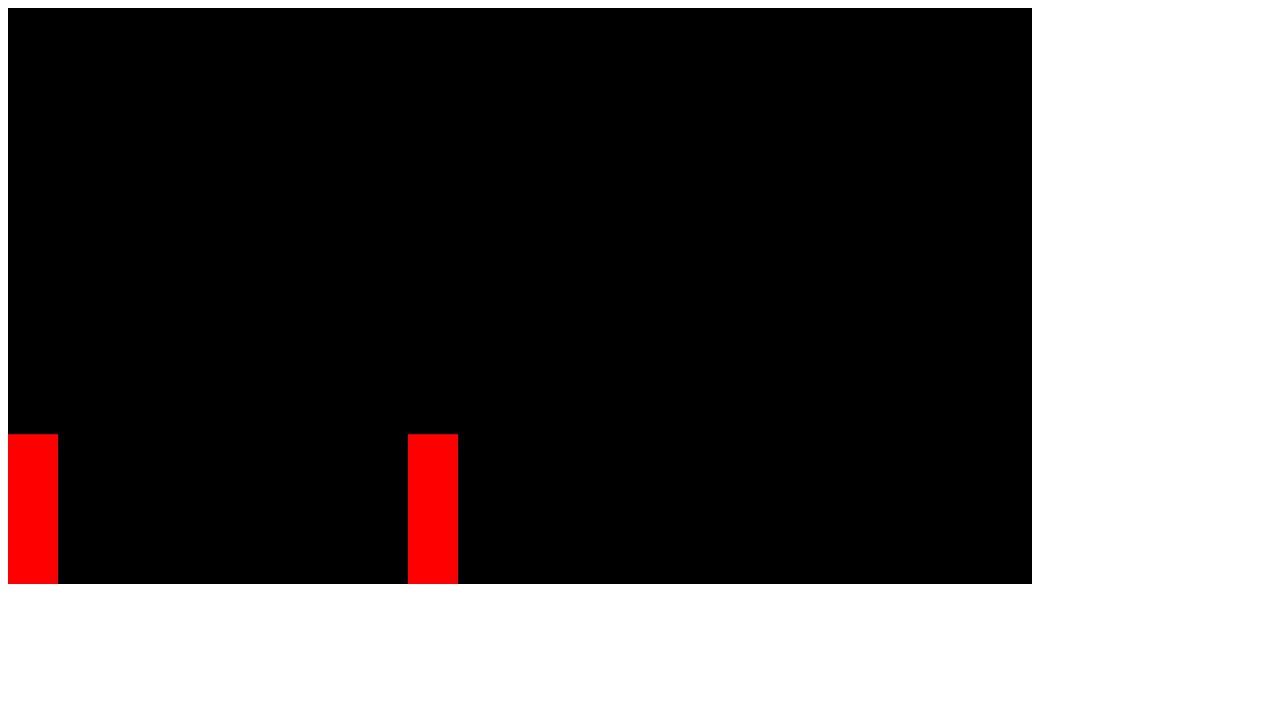
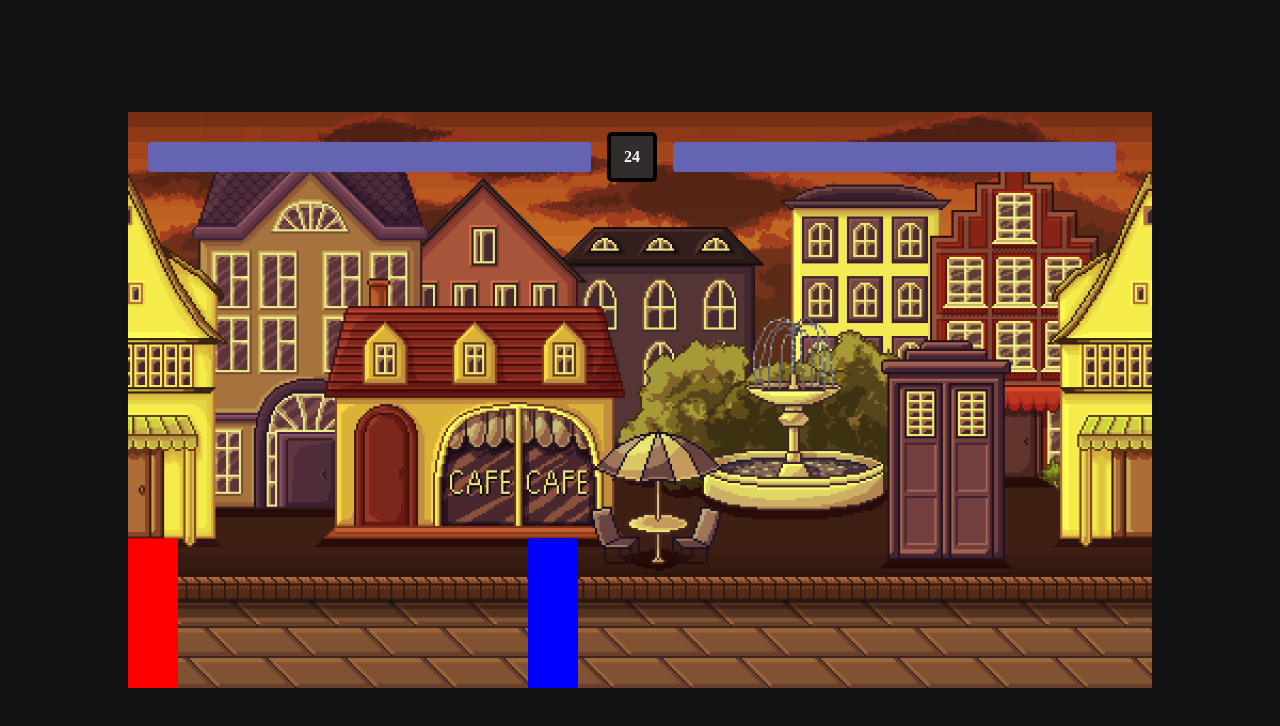
Before and after one commit to 87tawanzinho/fight, a plain HTML site: page index.html in a window 1280 px wide. Drawn offline with Linux system fonts and the light colour scheme.

Commit message:
some changes

```diff
--- /dev/null
+++ b/class/figther.js
@@ -0,0 +1,62 @@
+import { canvas, c } from "../objects/canvas.js";
+import { Sprite } from "./sprite.js";
+const gravity = 0.7;
+class Fighter {
+  constructor({ position, velocity, color, offset }) {
+    this.position = position;
+    this.velocity = velocity;
+    this.width = 50;
+    this.height = 150;
+    this.lastKey;
+
+    this.attackBox = {
+      position: {
+        x: this.position.x,
+        y: this.position.y,
+      },
+      width: 100,
+      height: 50,
+      offset,
+    };
+    this.health = 100;
+    this.isAttacking;
+    this.color = color;
+  }
+
+  draw() {
+    c.fillStyle = this.color;
+    c.fillRect(this.position.x, this.position.y, this.width, this.height); // what position and body W/H of your player
+
+    // attack position
+    if (this.isAttacking) {
+      c.fillStyle = "green";
+      c.fillRect(
+        this.attackBox.position.x,
+        this.attackBox.position.y,
+        this.attackBox.width,
+        this.attackBox.height
+      );
+    }
+  }
+  update() {
+    this.draw();
+    this.attackBox.position.x = this.position.x + this.attackBox.offset.x;
+    this.attackBox.position.y = this.position.y;
+    this.position.x += this.velocity.x;
+    this.position.y += this.velocity.y;
+
+    if (this.position.y + this.height + this.velocity.y >= canvas.height - 0) {
+      // if to exit screen, stop
+      this.velocity.y = 0;
+    } else this.velocity.y += gravity;
+  }
+
+  attack() {
+    this.isAttacking = true;
+    setTimeout(() => {
+      this.isAttacking = false;
+    }, 100);
+  }
+}
+
+export { Fighter };
--- /dev/null
+++ b/class/sprite.js
@@ -0,0 +1,19 @@
+import { canvas, c } from "../objects/canvas.js";
+class Sprite {
+  constructor({ position, imageSrc }) {
+    this.position = position;
+    this.width = 50;
+    this.height = 150;
+    this.image = new Image();
+    this.image.src = imageSrc;
+  }
+
+  draw() {
+    c.drawImage(this.image, this.position.x, this.position.y);
+  }
+
+  update() {
+    this.draw();
+  }
+}
+export { Sprite };
--- /dev/null
+++ b/events/animation.js
@@ -0,0 +1,63 @@
+import { keys } from "../objects/keys.js";
+import { canvas, c } from "../objects/canvas.js";
+import { player, enemy } from "../objects/PlayerAndEnemy.js";
+import { rectangularColision } from "../functions/rectangularColision.js";
+import { decreaseTimer, WhoWins } from "../functions/decreaseTimer.js";
+import { event1, event2 } from "../functions/eventsSprite.js";
+import { Sprite } from "../class/sprite.js";
+decreaseTimer();
+WhoWins();
+const background = new Sprite({
+  position: {
+    x: 0,
+    y: 0,
+  },
+  imageSrc: "./img/background.png",
+});
+event1, event2;
+
+function animate() {
+  window.requestAnimationFrame(animate);
+  c.fillStyle = "black";
+  c.fillRect(0, 0, canvas.width, canvas.height);
+  background.update();
+  player.update();
+  enemy.update();
+  player.velocity.x = 0;
+  enemy.velocity.x = 0;
+  if (keys.a.pressed && player.lastKey === "a") {
+    player.velocity.x = -5;
+  } else if (keys.d.pressed && player.lastKey === "d") {
+    player.velocity.x = 5;
+  } else if (keys.w.pressed && player.lastKey === "w") {
+    player.velocity.y = -15;
+  }
+
+  //enemy moviment
+  if (keys.ArrowLeft.pressed && enemy.lastKey === "ArrowLeft") {
+    enemy.velocity.x = -5;
+  } else if (keys.ArrowRight.pressed && enemy.lastKey === "ArrowRight") {
+    enemy.velocity.x = 5;
+  } else if (keys.ArrowUp.pressed && enemy.lastKey === "ArrowUp") {
+    enemy.velocity.y = -15;
+  }
+
+  if (rectangularColision()) {
+    if (enemy.isAttacking) {
+      player.health -= 1;
+      document.querySelector("#playerHealth").style.width = player.health + "%";
+
+      console.log("enemy attack sucessfully");
+    }
+    if (player.isAttacking) {
+      enemy.health -= 1;
+      document.querySelector("#enemyHealth").style.width = enemy.health + "%";
+      console.log("player attack sucessfully");
+    }
+
+    if (enemy.health <= 0 || player.health <= 0) {
+      WhoWins();
+    }
+  }
+}
+export { event1, event2, animate };
--- /dev/null
+++ b/functions/decreaseTimer.js
@@ -0,0 +1,39 @@
+import { enemy, player } from "../objects/PlayerAndEnemy.js";
+
+const count = document.querySelector("#timer");
+const result = document.querySelector("#result");
+const button = document.querySelector("#buttonAfterWin");
+let timer = 30;
+function decreaseTimer() {
+  setTimeout(decreaseTimer, 1000);
+  if (timer > 0) timer--;
+  count.innerHTML = timer;
+
+  if (timer === 0) {
+    if (player.health === enemy.health) {
+      result.innerHTML = "A Tie";
+    }
+    if (player.health > enemy.health) {
+      result.innerHTML = "Player 1 wins";
+    }
+    if (enemy.health > player.health) {
+      result.innerHTML = "Player 2 wins";
+    }
+  }
+}
+
+function WhoWins() {
+  if (enemy.health === 0) {
+    result.classList.add("enemywins");
+    result.result.innerHTML = "Player 1 wins";
+    timer = 0;
+    return;
+  }
+  if (player.health === 0) {
+    result.classList.add("enemywins");
+    result.innerHTML = "Player 2 wins";
+    timer = 0;
+  }
+}
+
+export { decreaseTimer, WhoWins };
--- /dev/null
+++ b/functions/eventsSprite.js
@@ -0,0 +1,67 @@
+import { keys } from "../objects/keys.js";
+import { player, enemy } from "../objects/PlayerAndEnemy.js";
+const event1 = window.addEventListener("keydown", (event) => {
+  switch (event.key) {
+    case "d":
+      keys.d.pressed = true;
+      player.lastKey = "d";
+      break;
+    case "a":
+      keys.a.pressed = true;
+      player.lastKey = "a";
+      break;
+    case "w":
+      keys.w.pressed = true;
+      player.lastKey = "w";
+      break;
+
+    case "f":
+      player.attack();
+      console.log("i attack");
+      break;
+
+    case "ArrowLeft":
+      keys.ArrowLeft.pressed = true;
+      enemy.lastKey = "ArrowLeft";
+      break;
+    case "ArrowRight":
+      keys.ArrowRight.pressed = true;
+      enemy.lastKey = "ArrowRight";
+      break;
+    case "ArrowUp":
+      keys.ArrowUp.pressed = true;
+      enemy.lastKey = "ArrowUp";
+      break;
+
+    case "Enter":
+      console.log("enemy");
+      enemy.attack();
+      break;
+  }
+});
+
+const event2 = window.addEventListener("keyup", (event) => {
+  switch (event.key) {
+    case "d":
+      keys.d.pressed = false;
+      break;
+    case "a":
+      keys.a.pressed = false;
+      break;
+    case "w":
+      keys.w.pressed = false;
+      break;
+
+    // enemy keys
+    case "ArrowLeft":
+      keys.ArrowLeft.pressed = false;
+      break;
+    case "ArrowRight":
+      keys.ArrowRight.pressed = false;
+      break;
+    case "ArrowUp":
+      keys.ArrowUp.pressed = false;
+  }
+});
+
+export { event1, event2 };
--- /dev/null
+++ b/functions/rectangularColision.js
@@ -0,0 +1,11 @@
+import { player, enemy } from "../objects/PlayerAndEnemy.js";
+function rectangularColision() {
+  return (
+    player.attackBox.position.x + player.attackBox.width >= enemy.position.x &&
+    player.attackBox.position.x <= enemy.position.x + enemy.width &&
+    player.attackBox.position.y + player.attackBox.height >= enemy.position.y &&
+    player.attackBox.position.y <= enemy.position.y + enemy.height
+  );
+}
+
+export { rectangularColision };
--- a/index.html
+++ b/index.html
@@ -1,3 +1,122 @@
-<canvas></canvas>
+<header>
+  <link rel="stylesheet" href="./style.css" />
+</header>
+<body>
+  <div
+    style="
+      display: flex;
+      justify-content: center;
+      align-items: center;
+      height: 100%;
+    "
+  >
+    <div style="position: relative; display: inline-block">
+      <div
+        style="
+          position: absolute;
+          display: flex;
+          gap: 1rem;
+          width: 100%;
+          align-items: center;
+          padding: 20px;
+        "
+      >
+        <!--Player Health-->
+        <div
+          style="
+            position: relative;
+            height: 30px;
+            width: 100%;
+            display: flex;
+            justify-content: flex-end;
+          "
+        >
+          <div
+            style="
+              background-color: rgb(2, 1, 0);
+              height: 30px;
+              width: 100%;
+              border-radius: 2px;
+            "
+          ></div>
+          <div
+            id="playerHealth"
+            style="
+              position: absolute;
+              background-color: rgb(100, 100, 179);
+              width: 100%;
+              bottom: 0;
+              top: 0;
+              right: 0;
+              border-radius: 2px;
+            "
+          ></div>
+        </div>
+        <!--Timer-->
+        <div
+          id="timer"
+          style="
+            background-color: rgb(49, 45, 45);
+            height: 50px;
+            border: 4px solid rgb(0, 0, 0);
+            border-radius: 10%;
+            width: 50px;
+            font-weight: bold;
+            color: white;
+            flex-shrink: 0;
+            display: flex;
+            justify-content: center;
+            align-items: center;
+          "
+        >
+          10
+        </div>
 
-<script src="./index.js"></script>
+        <!--Enemy health-->
+        <div
+          style="
+            position: relative;
+            height: 30px;
+            width: 100%;
+            border-radius: 2px;
+          "
+        >
+          <div style="background-color: rgb(2, 1, 0); height: 30px"></div>
+          <div
+            id="enemyHealth"
+            style="
+              position: absolute;
+              background-color: rgb(100, 100, 179);
+              left: 0;
+              bottom: 0;
+              top: 0;
+              right: 0;
+              border-radius: 2px;
+            "
+          ></div>
+        </div>
+        <div></div>
+      </div>
+      <div
+        style="
+          display: flex;
+          position: absolute;
+          justify-content: center;
+          align-items: center;
+          color: white;
+          top: 0;
+          right: 0;
+          bottom: 0;
+          top: 0;
+          width: 100%;
+        "
+      >
+        <div id="result"></div>
+      </div>
+      <div id="afterWinOrTie"></div>
+      <canvas></canvas>
+    </div>
+  </div>
+
+  <script src="./index.js" type="module"></script>
+</body>
--- a/index.js
+++ b/index.js
@@ -1,118 +1,5 @@
-const canvas = document.querySelector("canvas");
-const c = canvas.getContext("2d");
-
-canvas.width = 1024;
-canvas.height = 576;
-
-c.fillRect(0, 0, canvas.width, canvas.height);
-
-const gravity = 0.2;
-class Sprite {
-  constructor({ position, velocity }) {
-    this.position = position;
-    this.velocity = velocity;
-    this.width = 50;
-    this.height = 150;
-  }
-  draw() {
-    c.fillStyle = "red";
-    c.fillRect(this.position.x, this.position.y, this.width, this.height); // what position and body W/H of your player
-  }
-  update() {
-    this.draw();
-    this.position.x += this.velocity.x;
-    this.position.y += this.velocity.y;
-
-    if (this.position.y + this.height + this.velocity.y >= canvas.height) {
-      // if to exit screen, stop
-      this.velocity.y = 0;
-    } else this.velocity.y += gravity;
-  }
-}
-
-const player = new Sprite({
-  position: {
-    x: 0,
-    y: 0,
-  },
-  velocity: {
-    // not moving by default
-    x: 0,
-    y: 0,
-  },
-});
-
-player.draw(); // i using the method of the class that i use
-
-const enemy = new Sprite({
-  position: {
-    x: 400,
-    y: 100,
-  },
-  velocity: {
-    x: 0,
-    y: 0,
-  },
-});
-
-const keys = {
-  a: {
-    pressed: false,
-  },
-  d: {
-    pressed: false,
-  },
-  w: {
-    pressed: false,
-  },
-};
-
-let lastKey;
-
-function animate() {
-  window.requestAnimationFrame(animate);
-  c.fillStyle = "black";
-  c.fillRect(0, 0, canvas.width, canvas.height);
-  player.update();
-  enemy.update();
-  player.velocity.x = 0;
-
-  if (keys.a.pressed && lastKey === "a") {
-    player.velocity.x = -1;
-  } else if (keys.d.pressed && lastKey === "d") {
-    player.velocity.x = 1;
-  } else if (keys.w.pressed && lastKey === "w") {
-    player.position.y = 2;
-  }
-}
+import { event1, event2, animate } from "./events/animation.js";
 
 animate();
 
-window.addEventListener("keydown", (event) => {
-  switch (event.key) {
-    case "d":
-      keys.d.pressed = true;
-      lastKey = "d";
-      break;
-    case "a":
-      keys.a.pressed = true;
-      lastKey = "a";
-      break;
-    case "w":
-      keys.w.pressed = true;
-      lastKey = "w";
-  }
-});
-
-window.addEventListener("keyup", (event) => {
-  switch (event.key) {
-    case "d":
-      keys.d.pressed = false;
-      break;
-    case "a":
-      keys.a.pressed = false;
-      break;
-    case "w":
-      keys.w.pressed = false;
-  }
-});
+event1, event2;
--- /dev/null
+++ b/objects/PlayerAndEnemy.js
@@ -0,0 +1,37 @@
+import { Fighter } from "../class/figther.js";
+const player = new Fighter({
+  position: {
+    x: 0,
+    y: 0,
+  },
+  velocity: {
+    // not moving by default
+    x: 0,
+    y: 0,
+  },
+  color: "red",
+  offset: {
+    x: 0,
+    y: 0,
+  },
+});
+
+player.draw(); // i using the method of the class that i use
+
+const enemy = new Fighter({
+  position: {
+    x: 400,
+    y: 0,
+  },
+  velocity: {
+    x: 0,
+    y: 0,
+  },
+  offset: {
+    x: -50,
+    y: 0,
+  },
+  color: "blue",
+});
+
+export { player, enemy };
--- /dev/null
+++ b/objects/canvas.js
@@ -0,0 +1,9 @@
+const canvas = document.querySelector("canvas");
+const c = canvas.getContext("2d");
+
+canvas.width = 1024;
+canvas.height = 576;
+
+c.fillRect(0, 0, canvas.width, canvas.height);
+
+export { canvas, c };
--- /dev/null
+++ b/objects/keys.js
@@ -0,0 +1,23 @@
+const keys = {
+  a: {
+    pressed: false,
+  },
+  d: {
+    pressed: false,
+  },
+  w: {
+    pressed: false,
+  },
+  // if arrow
+  ArrowLeft: {
+    pressed: false,
+  },
+  ArrowRight: {
+    pressed: false,
+  },
+  ArrowUp: {
+    pressed: false,
+  },
+};
+
+export { keys };
--- /dev/null
+++ b/style.css
@@ -0,0 +1,13 @@
+* {
+  box-sizing: border-box;
+}
+
+body {
+  background: rgb(17, 17, 17);
+}
+
+.enemywins {
+  font-size: large;
+  font-weight: bold;
+  color: rgb(247, 247, 247);
+}
```
Also changed, not shown: img/background.png (added), img/player1/Idle.png (added).
